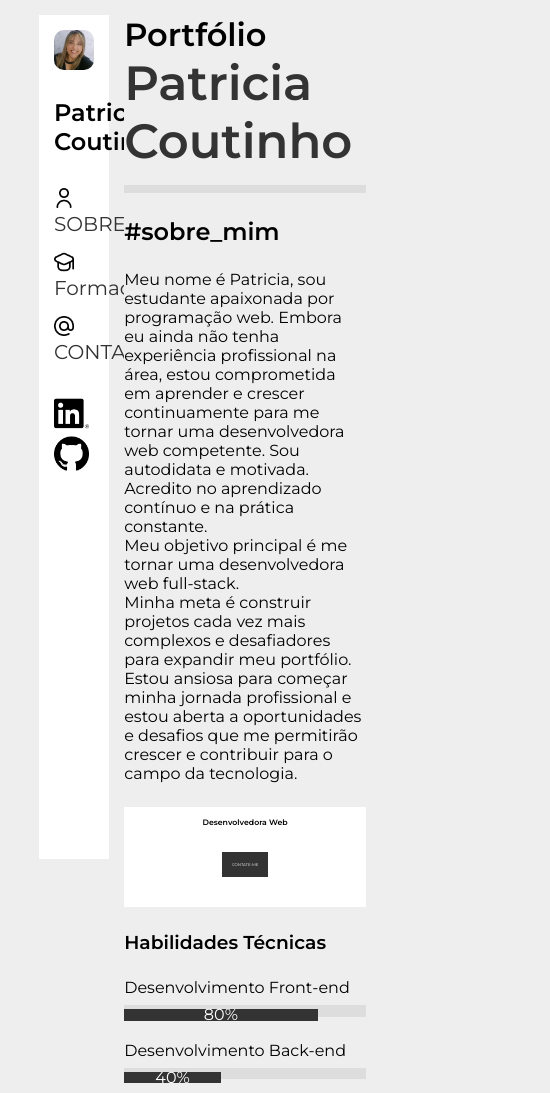
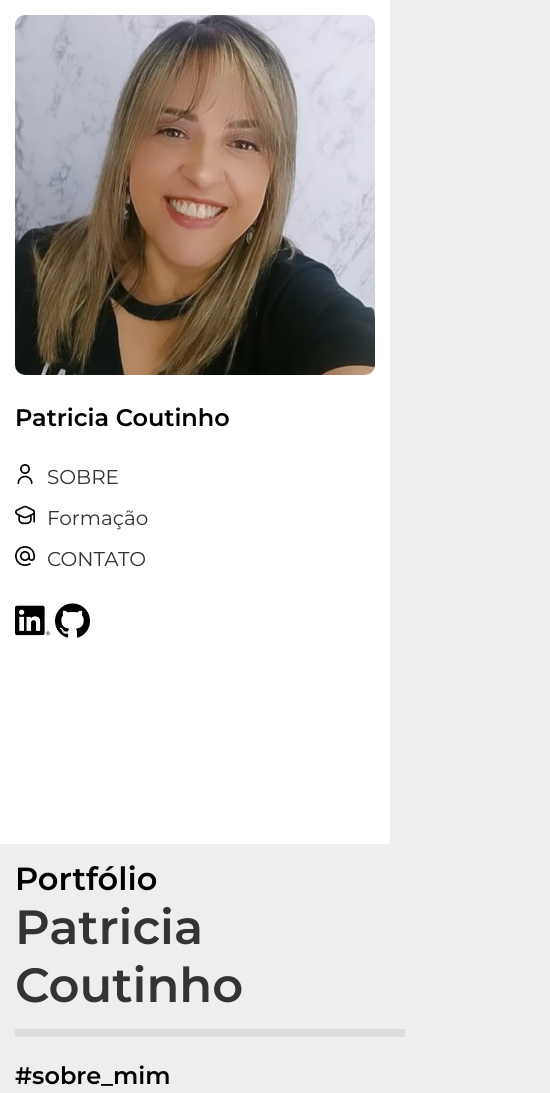
Before and after one commit to Patricia-trizia/Portfolio, a plain HTML site: page index.html in a window 390 px wide. Shown: the top 1093 px of the page, 550 px wide, since content can reach past the window. Drawn offline with Linux system fonts and the light colour scheme.

Commit message:
responsividade

```diff
--- a/style/estilo.css
+++ b/style/estilo.css
@@ -31,12 +31,15 @@ a {
 
 .conteiner {
     width: 80vw;
-    margin-left: auto;
-    margin-right: auto;
-    margin-top: 0;
-    margin-bottom:0 ;
+    margin: 0 auto;
     min-height: 100vh;
     position: relative;
+}
+
+@media (max-width: 600px) {
+    .conteiner {
+        width: 100%;
+    }
 }
 
 .areaesquerda {
@@ -46,6 +49,13 @@ a {
     border-top: 0px;
     height: 100vh;
     padding: 15px;
+}
+
+@media (max-width: 600px) {
+    .areaesquerda {
+        width: 100%;
+        position: relative;
+    }
 }
 
 .areaesquerda .logo img {
@@ -81,6 +91,14 @@ a {
     left: 18vw;
     margin: 15px;
 
+}
+
+@media (max-width: 600px) {
+    .areadireita {
+        width: 100%;
+        position: relative;
+        left: 0;
+    }
 }
 
 .areadireita h1 b {
```
